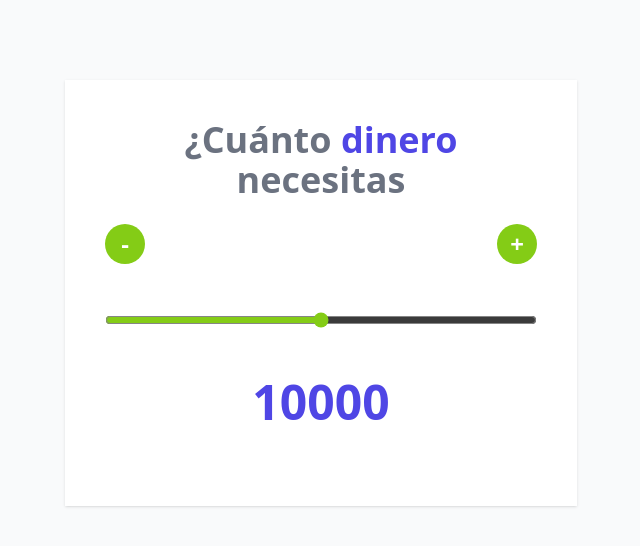
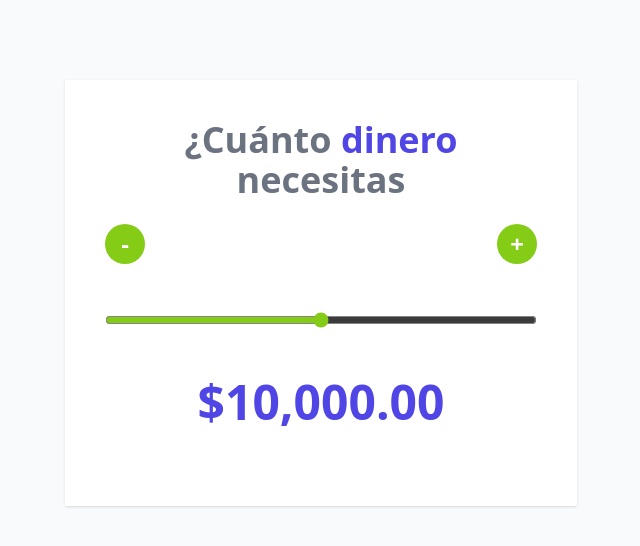
Before and after one commit to crisfreak036/cotizador-prestamos-react-js-moderno, a React (Vite) app: page / in a window 1280 px wide. Shown: the top 546 px of the page, without its empty margins (319-959 px from the left). Built offline with nearby package versions, Linux system fonts and the light colour scheme.

Commit message:
[add] helper formatearDinero al componente principal

```diff
--- a/src/App.jsx
+++ b/src/App.jsx
@@ -1,6 +1,9 @@
 import { useState } from 'react'
+
 import Header from './components/Header'
 import Button from './components/Button'
+
+import { formatearDinero } from './helpers/index.js'
 
 function App() {
 
@@ -60,7 +63,7 @@ function App() {
       <p
         className='text-center my-10 text-5xl font-extrabold text-indigo-600'
       >
-        {cantidad}
+        {formatearDinero(cantidad)}
       </p>
 
     </div>
```
